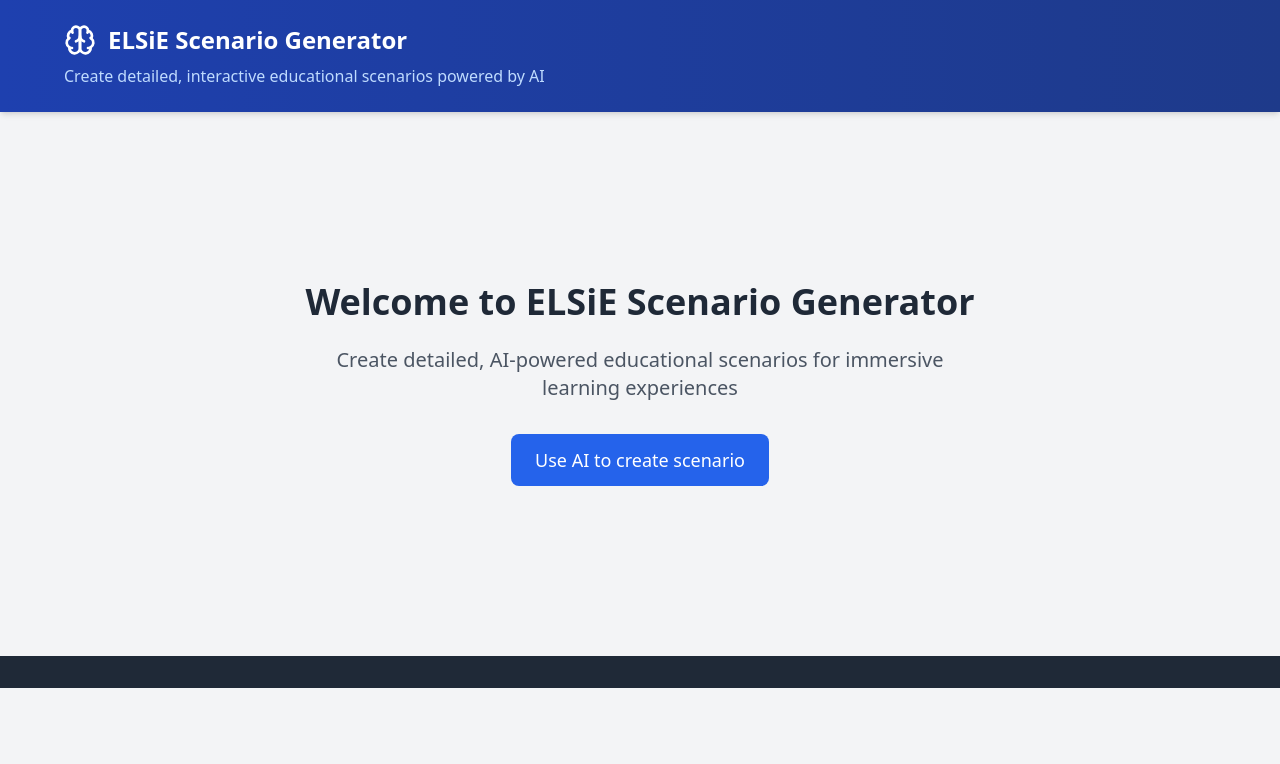
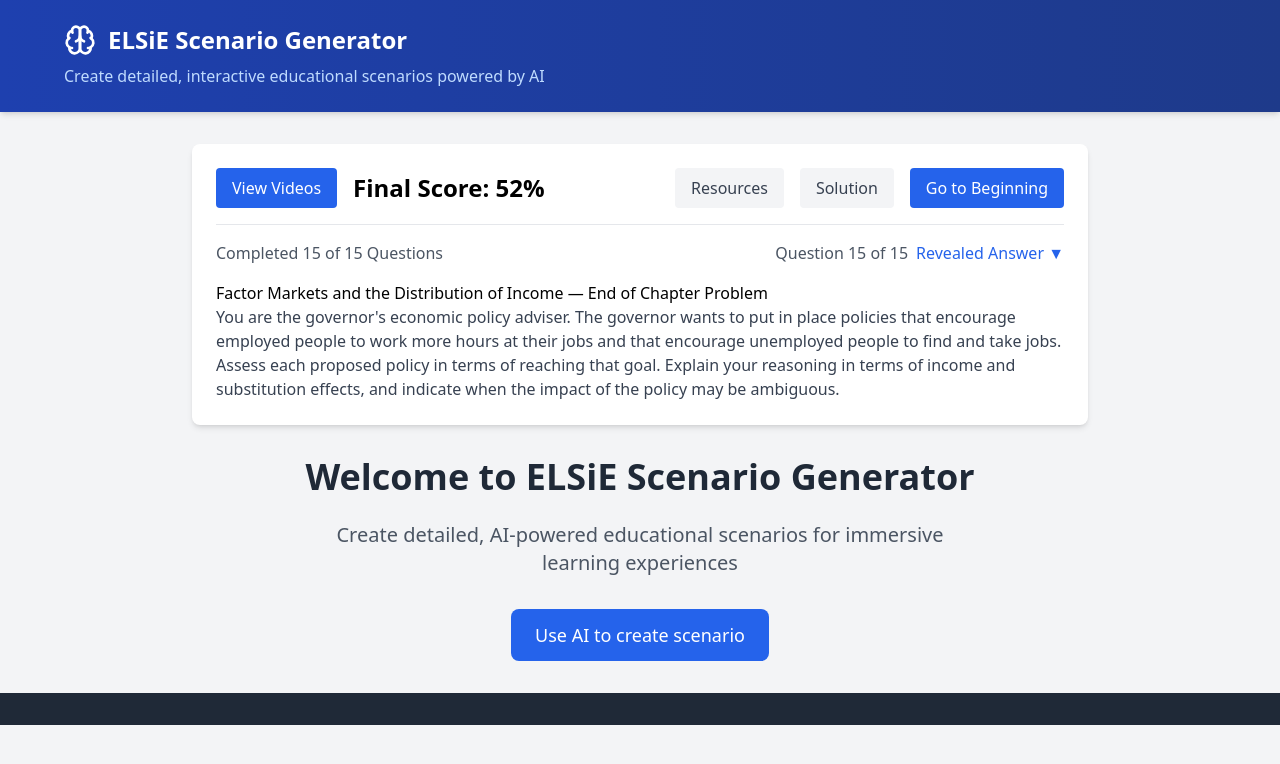
Before and after one commit to gallawayc3/bolt_elsie, a React (Vite) app: page / in a window 1280 px wide. Shown: the top 764 px of the page. Built offline with nearby package versions, Linux system fonts and the light colour scheme.

Commit message:
Update App layout with video button

```diff
--- a/src/App.tsx
+++ b/src/App.tsx
@@ -9,6 +9,50 @@ function App() {
 
       <main className="max-w-6xl mx-auto py-8 px-4">
         <div className="flex flex-col items-center justify-center min-h-[60vh]">
+          <div className="w-full max-w-4xl bg-white rounded-lg shadow-md p-6 mb-8">
+            <div className="flex items-center justify-between border-b pb-4 mb-4">
+              <div className="flex items-center space-x-4">
+                <button
+                  onClick={() => window.location.href = '/videos'}
+                  className="px-4 py-2 bg-blue-600 text-white rounded hover:bg-blue-700 transition-colors"
+                >
+                  View Videos
+                </button>
+                <div className="text-2xl font-bold">Final Score: 52%</div>
+              </div>
+              <div className="flex items-center space-x-4">
+                <button className="px-4 py-2 bg-gray-100 text-gray-700 rounded hover:bg-gray-200 transition-colors">
+                  Resources
+                </button>
+                <button className="px-4 py-2 bg-gray-100 text-gray-700 rounded hover:bg-gray-200 transition-colors">
+                  Solution
+                </button>
+                <button className="px-4 py-2 bg-blue-600 text-white rounded hover:bg-blue-700 transition-colors">
+                  Go to Beginning
+                </button>
+              </div>
+            </div>
+
+            <div className="flex items-center justify-between mb-4">
+              <div className="flex items-center space-x-2">
+                <span className="text-gray-600">Completed 15 of 15 Questions</span>
+              </div>
+              <div className="flex items-center space-x-2">
+                <span className="text-gray-600">Question 15 of 15</span>
+                <button className="text-blue-600 hover:text-blue-800">
+                  Revealed Answer ▼
+                </button>
+              </div>
+            </div>
+
+            <div className="prose max-w-none">
+              <h2>Factor Markets and the Distribution of Income — End of Chapter Problem</h2>
+              <p className="text-gray-700">
+                You are the governor's economic policy adviser. The governor wants to put in place policies that encourage employed people to work more hours at their jobs and that encourage unemployed people to find and take jobs. Assess each proposed policy in terms of reaching that goal. Explain your reasoning in terms of income and substitution effects, and indicate when the impact of the policy may be ambiguous.
+              </p>
+            </div>
+          </div>
+
           <h1 className="text-4xl font-bold text-gray-800 mb-6 text-center">
             Welcome to ELSiE Scenario Generator
           </h1>
```
